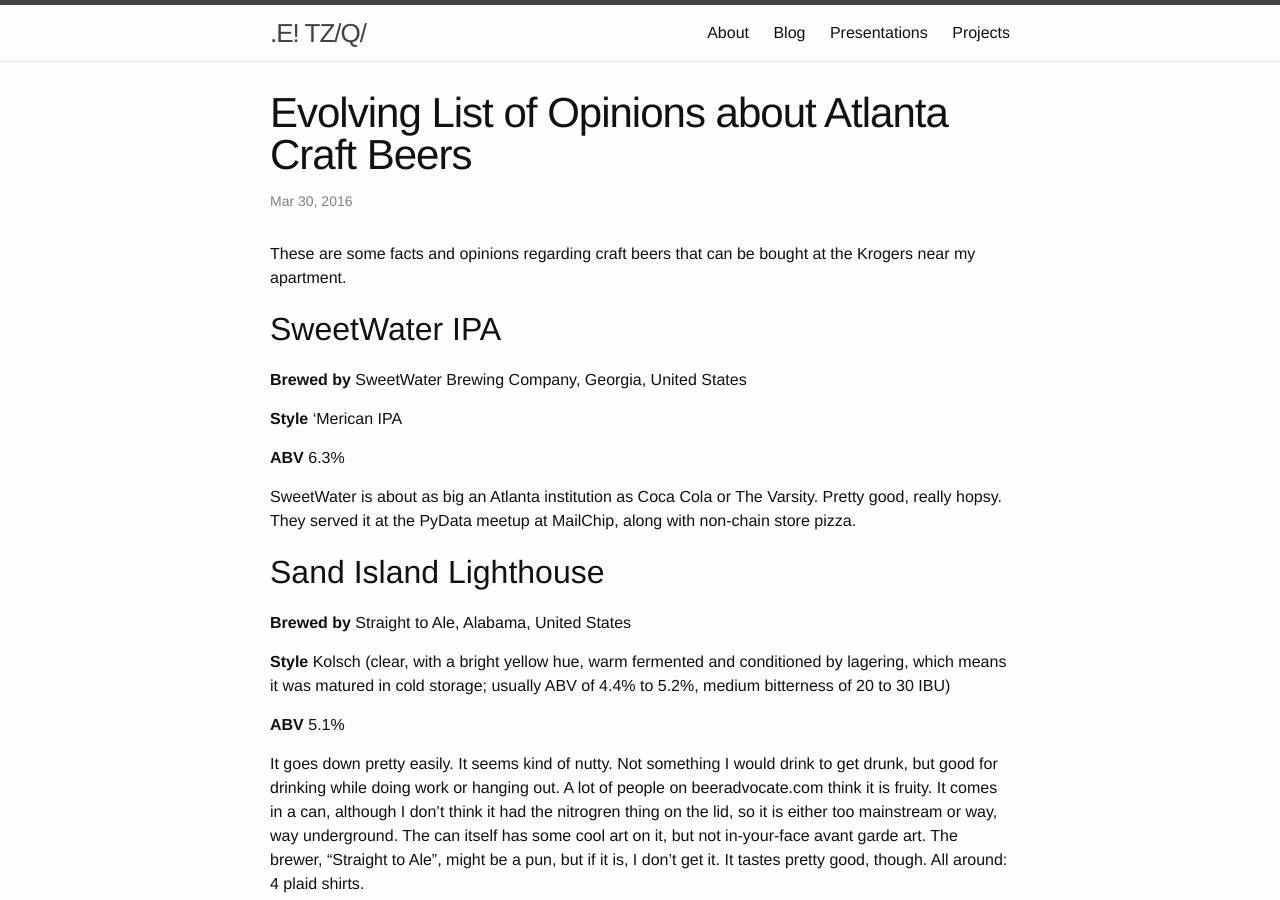
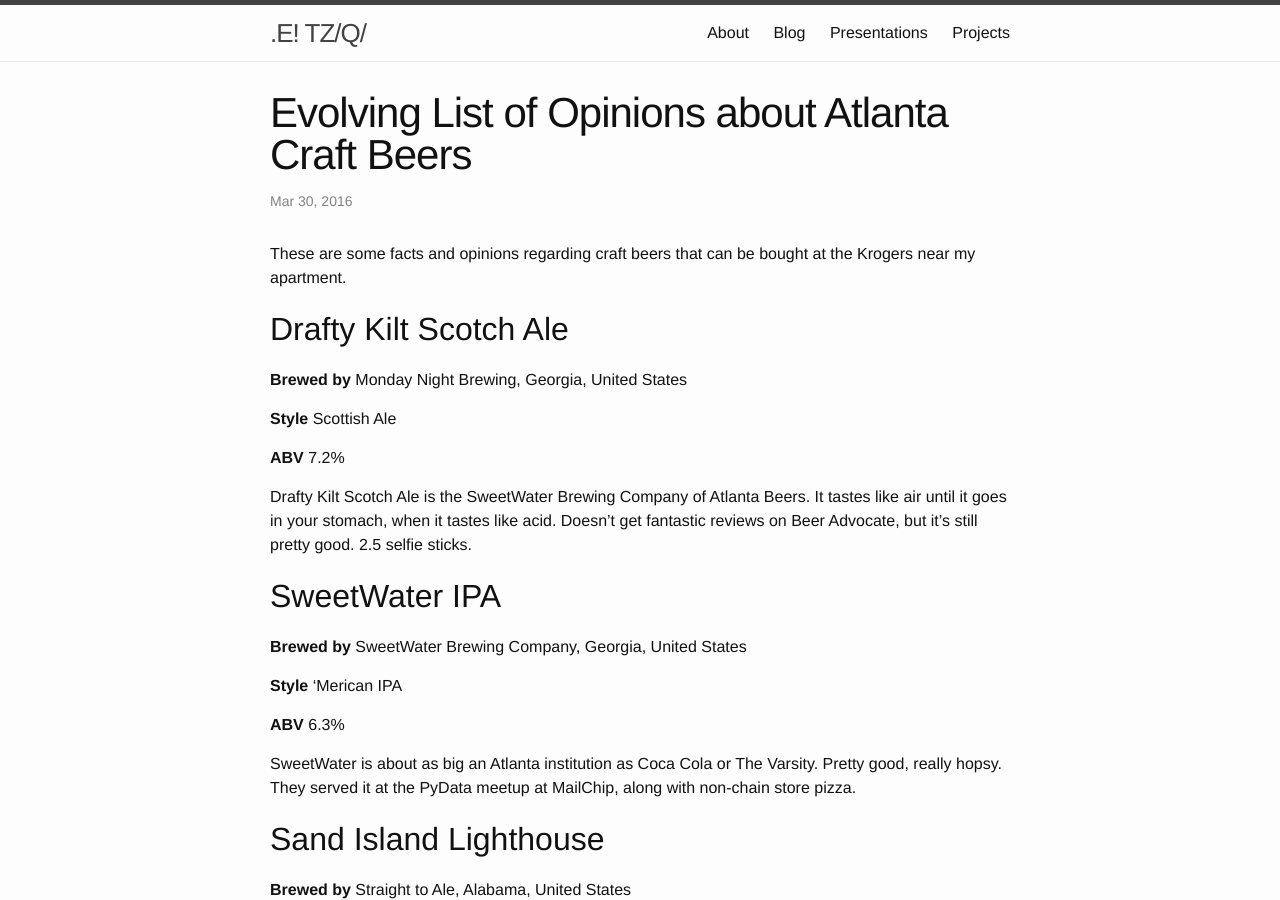
Before and after one commit to codekansas/codekansas.github.io, a Jekyll site: the page built from _posts/2016-03-30-atlanta-craft-beers-list.markdown, in a window 1280 px wide and 900 px high. Built offline with Jekyll 4.4.1, drawn with Linux system fonts in a browser that asks for light colours.

Commit message:
updated beers

```diff
--- a/_posts/2016-03-30-atlanta-craft-beers-list.markdown
+++ b/_posts/2016-03-30-atlanta-craft-beers-list.markdown
@@ -6,6 +6,17 @@
 ---
 
 These are some facts and opinions regarding craft beers that can be bought at the Krogers near my apartment.
+
+Drafty Kilt Scotch Ale
+----------------------
+
+**Brewed by** Monday Night Brewing, Georgia, United States
+
+**Style** Scottish Ale
+
+**ABV** 7.2%
+
+Drafty Kilt Scotch Ale is the SweetWater Brewing Company of Atlanta Beers. It tastes like air until it goes in your stomach, when it tastes like acid. Doesn't get fantastic reviews on Beer Advocate, but it's still pretty good. 2.5 selfie sticks.
 
 SweetWater IPA
 ---------------
--- a/index.html
+++ b/index.html
@@ -11,7 +11,6 @@
   < ?php if isset($dontcrash) unset($dontcrash) \?php>
 
   <h1 class="page-heading">Most Recent Post</h1>
-
     <ul class="post-list">
       {% for post in site.posts limit:1 %}
       <li>
```
Lines whose indentation alone changed are shown as unchanged.
